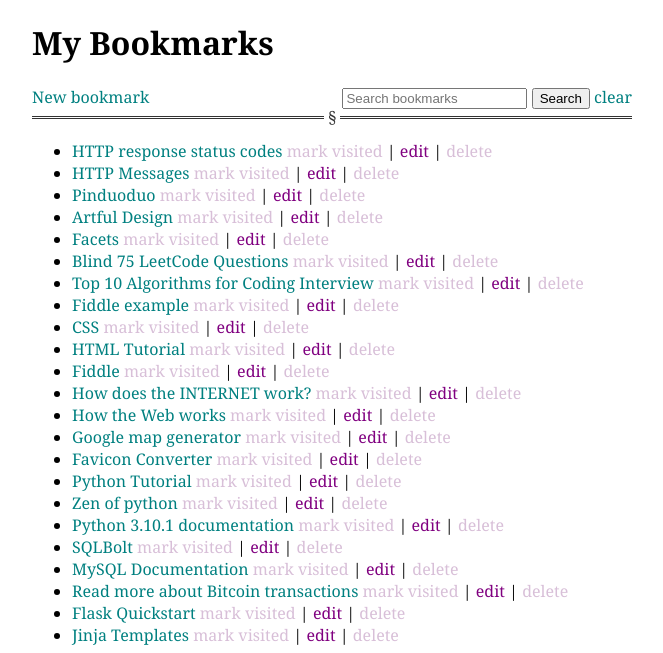
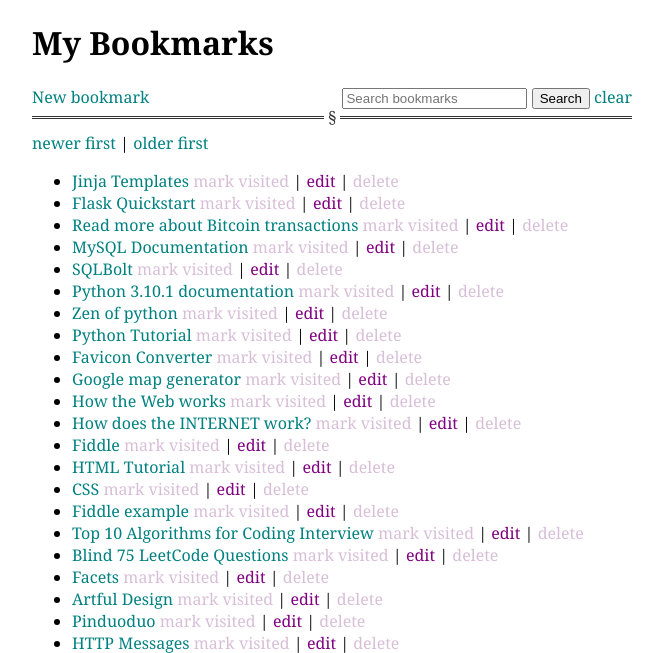
Before and after one commit to natasaivic/web-apps, a Flask app: page / in a window 1280 px wide. Shown: the top 653 px of the page, without its empty margins (308-971 px from the left). Run offline with Flask 2, Linux system fonts and the light colour scheme; data comes from the database, SQL or seed files in the repository; both versions use the stored data as it was after the commit.

Commit message:
Refining..

```diff
--- a/bookmarks/app.py
+++ b/bookmarks/app.py
@@ -1,9 +1,11 @@
 from flask import Flask
-from flask import render_template, request, redirect
+from flask import render_template, request, redirect, abort
 
 import db
 
 app = Flask(__name__)
+app.config['TEMPLATES_AUTO_RELOAD'] = True
+
 
 @app.route("/")
 def index():
@@ -14,7 +16,13 @@ def index():
     # 2. This won't be db.get_all() anymore but
     #    it should be something like db.get_by_criteria(), how do we implement it using SQL query?
     if searchword == '':
-        bookmarks=db.get_all()
+        order_by = request.args.get("order", "newer")
+        if order_by == "older":
+            bookmarks=db.get_all("id DESC")
+        elif order_by == "newer":
+            bookmarks=db.get_all("id ASC")
+        else:
+            abort(400)
     else:
         bookmarks=db.get_by_searchword(searchword)
 
--- a/bookmarks/db.py
+++ b/bookmarks/db.py
@@ -28,11 +28,11 @@ def add_bookmark(label, url):
     """
     execute(sql)
 
-def get_all():
-    sql = """
+def get_all(order_by):
+    sql = f"""
         SELECT id, label, url, visited
         FROM bookmarks
-        ORDER BY id DESC
+        ORDER BY {order_by}
     """
     return query(sql)
 
--- a/bookmarks/templates/index.html
+++ b/bookmarks/templates/index.html
@@ -18,7 +18,10 @@
     </form>
     <!-- -->
 
-    <hr> {% if bookmarks|count == 0%}
+    <hr>
+    <a href="?order=newer">newer first</a> | <a href="?order=older">older first</a>
+
+    {% if bookmarks|count == 0%}
     <p><i>Yay! Your list is empty!</i></p>
     {% else %}
     <ul>
```
Also changed, not shown: bookmarks/bookmarks.db.
